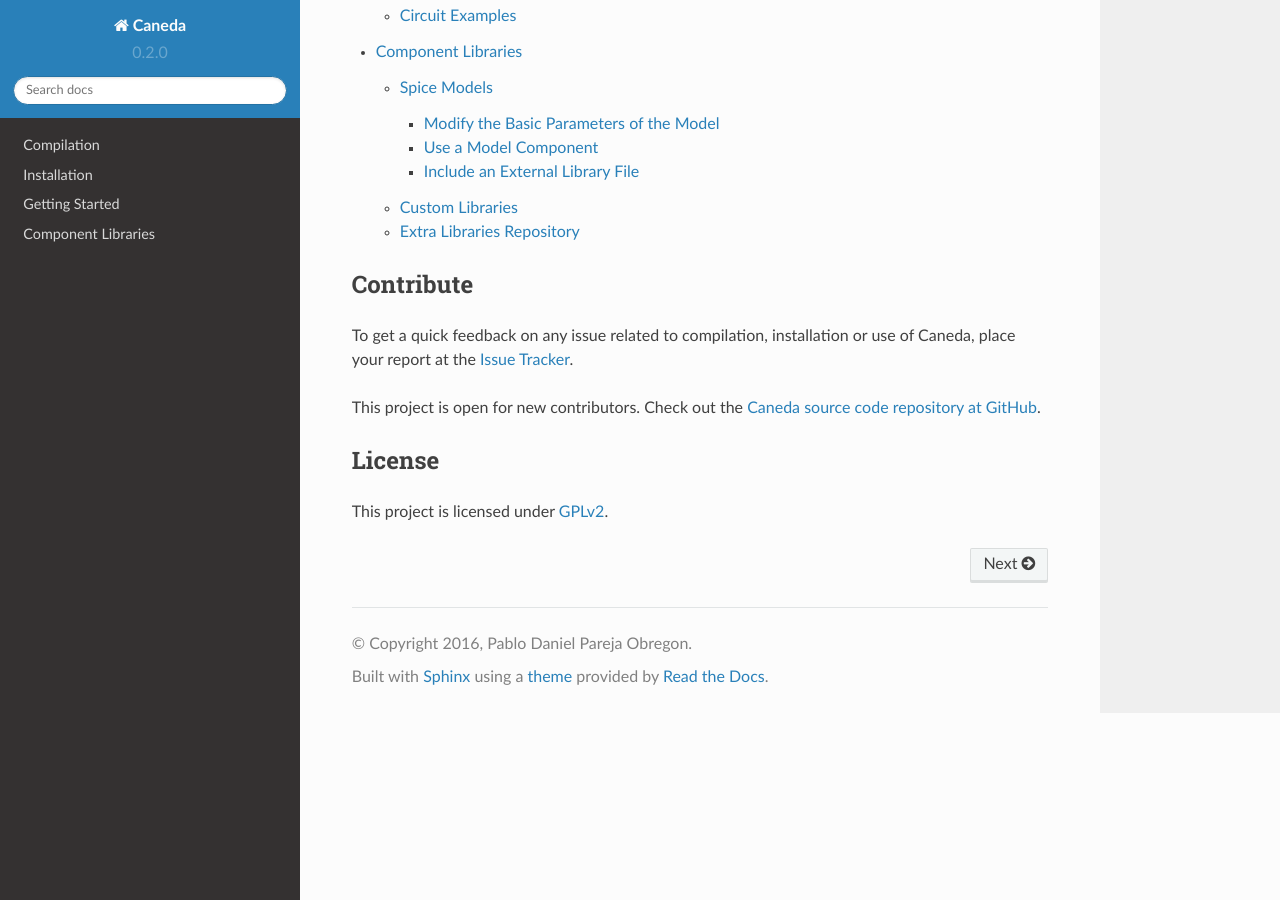
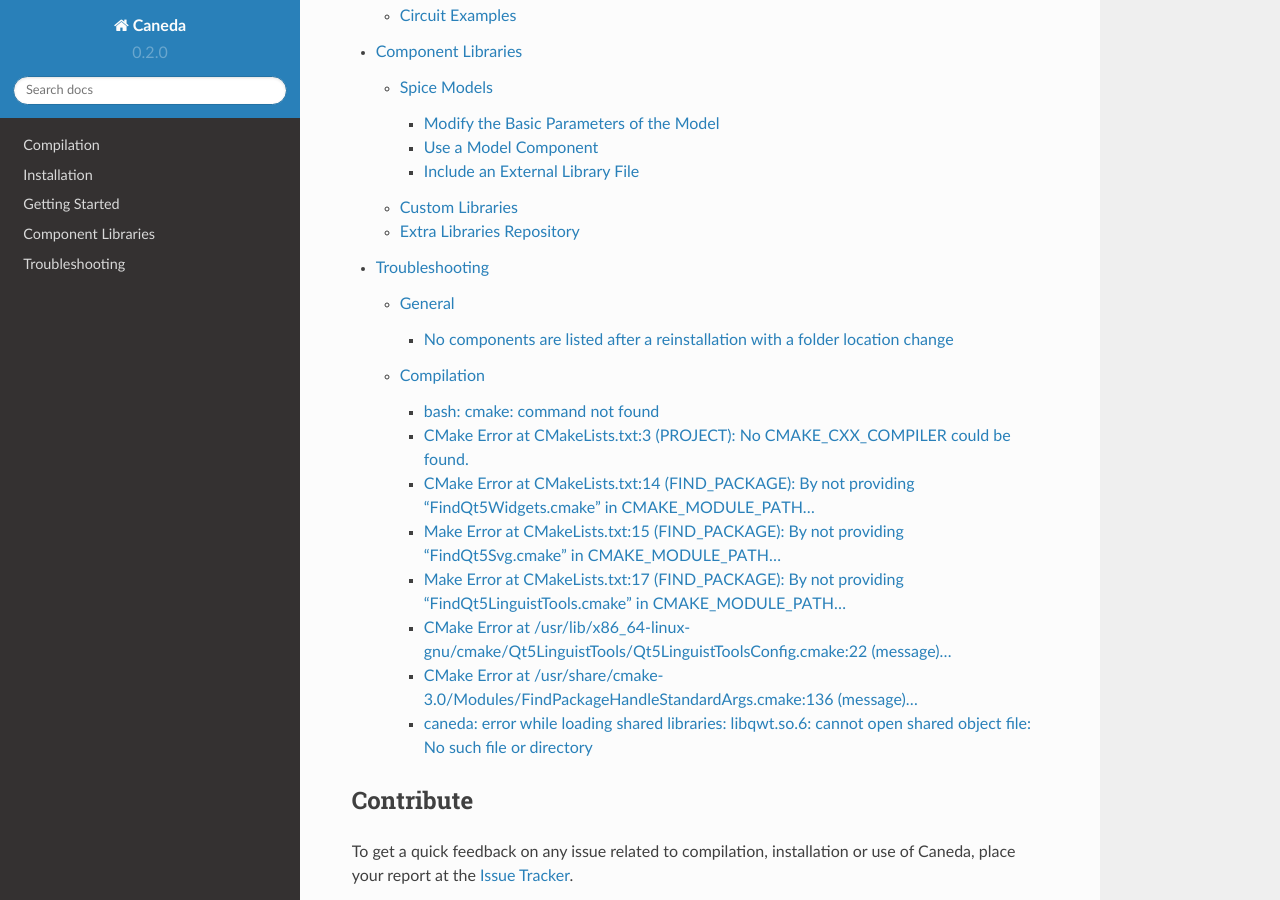
Before and after one commit to Caneda/Docs, a Sphinx documentation site: the page built from docs/index.rst, in a window 1280 px wide and 900 px high, scrolled down 1204 px. Built offline with Sphinx 7.4.7 and the Read the Docs theme 2.0.0, drawn with Linux system fonts in a browser that asks for light colours; some of the changed lines change nothing that is shown.

Commit message:
Added a troubleshooting guide.

```diff
--- a/docs/index.rst
+++ b/docs/index.rst
@@ -23,6 +23,7 @@
    installation
    gettingstarted
    libraries
+   troubleshooting
 
 **********
 Contribute
--- /dev/null
+++ b/docs/troubleshooting.rst
@@ -0,0 +1,322 @@
+.. _troubleshooting:
+
+###############
+Troubleshooting
+###############
+
+To locate an issue, please enter a few keywords at **Search docs** or use the document tree on the left.
+
+*******
+General
+*******
+
+No components are listed after a reinstallation with a folder location change
+-----------------------------------------------------------------------------
+
+If Caneda was reinstalled to another folder location, when opened, it show few components available, or none at all.
+
+This is due to the old paths configuration, which points to libraries that are no longer there.
+
+To regenerate the default libraries database, go to *Settings* and delete one by one every library path. Then close Caneda and open it again. The issue should now be fixed.
+
+.. _compilation:
+
+***********
+Compilation
+***********
+
+GNU/Linux Debian 8 Jessie/Stable
+================================
+
+bash: cmake: command not found
+------------------------------
+
+After executing ``cmake ../`` to install Caneda, the following error occurs:
+
+.. code-block:: none
+
+  bash: cmake: command not found
+
+Check if package ``cmake`` is installed by executing ``aptitude show cmake``. If it is actually not installed, execute ``aptitude install cmake`` as root. Then try again.
+
+It is recommended to install the following packages at once, to avoid further compilation errors:
+
+.. code-block:: none
+
+  cmake
+  g++
+  qtbase5-dev
+  libqt5svg5-dev
+  qttools5-dev
+  qttools5-dev-tools
+
+It is also recommended to install the optional package ``ngspice`` (simulation engine) as follows: ``aptitude install ngspice``.
+
+To install a package from the *non-free* Debian repository, first edit **/etc/apt/sources.list**, add the keyword **non-free** at the end of the distribution description (e.g. ``deb http://ftp.us.debian.org/debian/ stable main non-free``) and then execute ``aptitude update`` as root. Finally, execute ``aptitude install <package>``.
+
+CMake Error at CMakeLists.txt:3 (PROJECT): No CMAKE_CXX_COMPILER could be found.
+--------------------------------------------------------------------------------
+
+After executing ``cmake ../`` to install Caneda, the following error occurs:
+
+.. code-block:: none
+
+  -- The C compiler identification is GNU 4.9.2
+  -- The CXX compiler identification is unknown
+  -- Check for working C compiler: /usr/bin/cc
+  -- Check for working C compiler: /usr/bin/cc -- works
+  -- Detecting C compiler ABI info
+  -- Detecting C compiler ABI info - done
+  CMake Error at CMakeLists.txt:3 (PROJECT):
+    No CMAKE_CXX_COMPILER could be found.
+
+    Tell CMake where to find the compiler by setting either the environment
+    variable "CXX" or the CMake cache entry CMAKE_CXX_COMPILER to the full path
+    to the compiler, or to the compiler name if it is in the PATH.
+
+
+  -- Configuring incomplete, errors occurred!
+  See also "/home/user/caneda/caneda/build/CMakeFiles/CMakeOutput.log".
+  See also "/home/user/caneda/caneda/build/CMakeFiles/CMakeError.log".
+
+Check if C++ compiler is installed by executing ``aptitude show g++``. If it is actually now installed, execute ``aptitude install g++`` as root. Then try again.
+
+It is recommended to install the following packages at once, to avoid further compilation errors:
+
+.. code-block:: none
+
+  g++
+  qtbase5-dev
+  libqt5svg5-dev
+  qttools5-dev
+  qttools5-dev-tools
+
+It is also recommended to install the optional package ``ngspice`` (simulation engine) as follows: ``aptitude install ngspice``.
+
+To install a package from the *non-free* Debian repository, first edit **/etc/apt/sources.list**, add the keyword **non-free** at the end of the distribution description (e.g. ``deb http://ftp.us.debian.org/debian/ stable main non-free``) and then execute ``aptitude update`` as root. Finally, execute ``aptitude install <package>``.
+
+CMake Error at CMakeLists.txt:14 (FIND_PACKAGE): By not providing "FindQt5Widgets.cmake" in CMAKE_MODULE_PATH...
+----------------------------------------------------------------------------------------------------------------
+
+After executing ``cmake ../`` to install Caneda, the following error occurs:
+
+.. code-block:: none
+
+  -- The CXX compiler identification is GNU 4.9.2
+  -- Check for working CXX compiler: /usr/bin/c++
+  -- Check for working CXX compiler: /usr/bin/c++ -- works
+  -- Detecting CXX compiler ABI info
+  -- Detecting CXX compiler ABI info - done
+  CMake Error at CMakeLists.txt:14 (FIND_PACKAGE):
+    By not providing "FindQt5Widgets.cmake" in CMAKE_MODULE_PATH this project
+    has asked CMake to find a package configuration file provided by
+    "Qt5Widgets", but CMake did not find one.
+
+    Could not find a package configuration file provided by "Qt5Widgets"
+    (requested version 5.3.2) with any of the following names:
+
+      Qt5WidgetsConfig.cmake
+      qt5widgets-config.cmake
+
+    Add the installation prefix of "Qt5Widgets" to CMAKE_PREFIX_PATH or set
+    "Qt5Widgets_DIR" to a directory containing one of the above files.  If
+    "Qt5Widgets" provides a separate development package or SDK, be sure it has
+    been installed.
+
+
+  -- Configuring incomplete, errors occurred!
+  See also "/home/user/caneda/caneda/build/CMakeFiles/CMakeOutput.log".
+  See also "/home/user/caneda/caneda/build/CMakeFiles/CMakeError.log".
+
+Install the Qt 5 base and SVG support definitions by executing ``aptitude install qtbase5-dev`` as root user, which in turn will install other required Qt 5 packages. Then, try again.
+
+It is recommended to install the following packages at once, to avoid further compilation errors:
+
+.. code-block:: none
+
+  qtbase5-dev
+  libqt5svg5-dev
+  qttools5-dev
+  qttools5-dev-tools
+
+It is also recommended to install the optional package ``ngspice`` (simulation engine) as follows: ``aptitude install ngspice``.
+
+To install a package from the *non-free* Debian repository, first edit **/etc/apt/sources.list**, add the keyword **non-free** at the end of the distribution description (e.g. ``deb http://ftp.us.debian.org/debian/ stable main non-free``) and then execute ``aptitude update`` as root. Finally, execute ``aptitude install <package>``.
+
+Make Error at CMakeLists.txt:15 (FIND_PACKAGE): By not providing "FindQt5Svg.cmake" in CMAKE_MODULE_PATH...
+-----------------------------------------------------------------------------------------------------------
+
+After executing ``cmake ../`` to install Caneda, the following error occurs:
+
+.. code-block:: none
+
+  CMake Error at CMakeLists.txt:15 (FIND_PACKAGE):
+    By not providing "FindQt5Svg.cmake" in CMAKE_MODULE_PATH this project has
+    asked CMake to find a package configuration file provided by "Qt5Svg", but
+    CMake did not find one.
+
+    Could not find a package configuration file provided by "Qt5Svg" (requested
+    version 5.3.2) with any of the following names:
+
+      Qt5SvgConfig.cmake
+      qt5svg-config.cmake
+
+    Add the installation prefix of "Qt5Svg" to CMAKE_PREFIX_PATH or set
+    "Qt5Svg_DIR" to a directory containing one of the above files.  If "Qt5Svg"
+    provides a separate development package or SDK, be sure it has been
+    installed.
+
+
+  -- Configuring incomplete, errors occurred!
+  See also "/home/user/caneda/caneda/build/CMakeFiles/CMakeOutput.log".
+  See also "/home/user/caneda/caneda/build/CMakeFiles/CMakeError.log".
+
+Install the Qt 5 SVG support definitions by executing ``aptitude install libqt5svg5-dev`` as root user. Then, try again.
+
+It is recommended to install the following packages at once, to avoid further compilation errors:
+
+.. code-block:: none
+
+  libqt5svg5-dev
+  qttools5-dev
+  qttools5-dev-tools
+
+It is also recommended to install the optional package ``ngspice`` (simulation engine) as follows: ``aptitude install ngspice``.
+
+To install a package from the *non-free* Debian repository, first edit **/etc/apt/sources.list**, add the keyword **non-free** at the end of the distribution description (e.g. ``deb http://ftp.us.debian.org/debian/ stable main non-free``) and then execute ``aptitude update`` as root. Finally, execute ``aptitude install <package>``.
+
+Make Error at CMakeLists.txt:17 (FIND_PACKAGE): By not providing "FindQt5LinguistTools.cmake" in CMAKE_MODULE_PATH...
+---------------------------------------------------------------------------------------------------------------------
+
+After executing ``cmake ../`` to install Caneda, the following error occurs:
+
+.. code-block:: none
+
+  CMake Error at CMakeLists.txt:17 (FIND_PACKAGE):
+    By not providing "FindQt5LinguistTools.cmake" in CMAKE_MODULE_PATH this
+    project has asked CMake to find a package configuration file provided by
+    "Qt5LinguistTools", but CMake did not find one.
+
+    Could not find a package configuration file provided by "Qt5LinguistTools"
+    (requested version 5.3.2) with any of the following names:
+
+      Qt5LinguistToolsConfig.cmake
+      qt5linguisttools-config.cmake
+
+    Add the installation prefix of "Qt5LinguistTools" to CMAKE_PREFIX_PATH or
+    set "Qt5LinguistTools_DIR" to a directory containing one of the above
+    files.  If "Qt5LinguistTools" provides a separate development package or
+    SDK, be sure it has been installed.
+
+
+  -- Configuring incomplete, errors occurred!
+  See also "/home/user/caneda/caneda/build/CMakeFiles/CMakeOutput.log".
+  See also "/home/user/caneda/caneda/build/CMakeFiles/CMakeError.log".
+
+Install the Qt 5 SVG support definitions by executing ``aptitude install qttools5-dev`` as root user, which in turn will install other required Qt 5 package. Then, try again.
+
+It is recommended to install the following packages at once, to avoid further compilation errors:
+
+.. code-block:: none
+
+  qttools5-dev
+  qttools5-dev-tools
+
+It is also recommended to install the optional package ``ngspice`` (simulation engine) as follows: ``aptitude install ngspice``.
+
+To install a package from the *non-free* Debian repository, first edit **/etc/apt/sources.list**, add the keyword **non-free** at the end of the distribution description (e.g. ``deb http://ftp.us.debian.org/debian/ stable main non-free``) and then execute ``aptitude update`` as root. Finally, execute ``aptitude install <package>``.
+
+CMake Error at /usr/lib/x86_64-linux-gnu/cmake/Qt5LinguistTools/Qt5LinguistToolsConfig.cmake:22 (message)...
+------------------------------------------------------------------------------------------------------------
+
+After executing ``cmake ../`` to install Caneda, the following error occurs:
+
+.. code-block:: none
+
+  CMake Error at /usr/lib/x86_64-linux-gnu/cmake/Qt5LinguistTools/Qt5LinguistToolsConfig.cmake:22 (message):
+    The package "Qt5LinguistTools" references the file
+
+      "/usr/lib/x86_64-linux-gnu/qt5/bin/lrelease"
+
+    but this file does not exist.  Possible reasons include:
+
+    * The file was deleted, renamed, or moved to another location.
+
+    * An install or uninstall procedure did not complete successfully.
+
+    * The installation package was faulty and contained
+
+      "/usr/lib/x86_64-linux-gnu/cmake/Qt5LinguistTools/Qt5LinguistToolsConfig.cmake"
+
+    but not all the files it references.
+
+  Call Stack (most recent call first):
+    /usr/lib/x86_64-linux-gnu/cmake/Qt5LinguistTools/Qt5LinguistToolsConfig.cmake:38 (_qt5_LinguistTools_check_file_exists)
+    CMakeLists.txt:17 (FIND_PACKAGE)
+
+
+  -- Configuring incomplete, errors occurred!
+  See also "/home/user/caneda/caneda/build/CMakeFiles/CMakeOutput.log".
+  See also "/home/user/caneda/caneda/build/CMakeFiles/CMakeError.log".
+
+Install the Qt 5 SVG support definitions by executing ``aptitude install qttools5-dev-tools`` as root user. Then, try again.
+
+It is also recommended to install the optional package ``ngspice`` (simulation engine) as follows: ``aptitude install ngspice``.
+
+To install a package from the *non-free* Debian repository, first edit **/etc/apt/sources.list**, add the keyword **non-free** at the end of the distribution description (e.g. ``deb http://ftp.us.debian.org/debian/ stable main non-free``) and then execute ``aptitude update`` as root. Finally, execute ``aptitude install <package>``.
+
+CMake Error at /usr/share/cmake-3.0/Modules/FindPackageHandleStandardArgs.cmake:136 (message)...
+------------------------------------------------------------------------------------------------
+
+After executing ``cmake ../`` to install Caneda, the following error occurs:
+
+.. code-block:: none
+
+  CMake Error at /usr/share/cmake-3.0/Modules/FindPackageHandleStandardArgs.cmake:136 (message):
+    Could NOT find Qwt (missing: QWT_LIBRARY QWT_INCLUDE_DIR) (Required is at
+    least version "6.1.2")
+  Call Stack (most recent call first):
+    /usr/share/cmake-3.0/Modules/FindPackageHandleStandardArgs.cmake:343 (_FPHSA_FAILURE_MESSAGE)
+    cmake/Modules/FindQwt.cmake:94 (FIND_PACKAGE_HANDLE_STANDARD_ARGS)
+    CMakeLists.txt:22 (FIND_PACKAGE)
+
+
+  -- Configuring incomplete, errors occurred!
+  See also "/home/user/caneda/caneda/build/CMakeFiles/CMakeOutput.log".
+  See also "/home/user/caneda/caneda/build/CMakeFiles/CMakeError.log".
+
+Download qwt 6.1.2 and extract the tar.gz file into a temporary folder.
+
+Compile qwt with Qt5:
+
+.. code-block:: none
+
+  $ /usr/lib/x86_64-linux-gnu/qt5/bin/qmake qwt.pro
+  $ make
+
+If compilation finished without errors, install Qwt by executing ``make install`` with root privileges, in order to install qwt libraries into system folders.
+
+Then, try again.
+
+It is also recommended to install the optional package ``ngspice`` (simulation engine) as follows: ``aptitude install ngspice``.
+
+To install a package from the *non-free* Debian repository, first edit **/etc/apt/sources.list**, add the keyword **non-free** at the end of the distribution description (e.g. ``deb http://ftp.us.debian.org/debian/ stable main non-free``) and then execute ``aptitude update`` as root. Finally, execute ``aptitude install <package>``.
+
+caneda: error while loading shared libraries: libqwt.so.6: cannot open shared object file: No such file or directory
+--------------------------------------------------------------------------------------------------------------------
+
+After executing ``caneda`` from a terminal emulator, the following error is displayed:
+
+.. code-block:: none
+
+  caneda: error while loading shared libraries: libqwt.so.6: cannot open shared object file: No such file or directory
+
+If qwt 6.1.2 was installed from its source, the operating system does not know how to reach these libraries.
+
+The solution is to execute Caneda from command line as follows:
+
+.. code-block:: none
+
+  $ LD_LIBRARY_PATH=/usr/local/qwt-6.1.2/lib/ caneda
+
+Then, Caneda GUI should be displayed.
```
